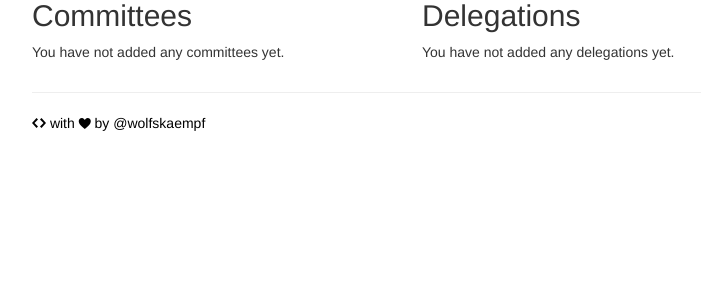
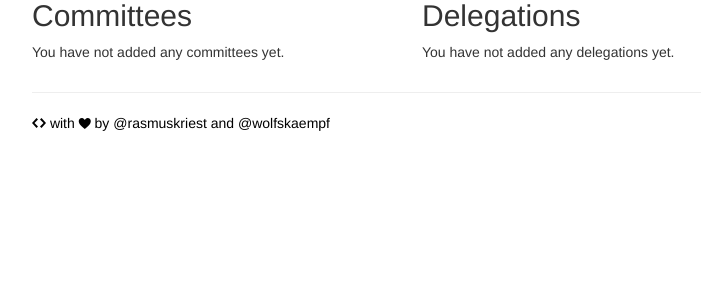
Before and after one commit to wolfskaempf/jurymatic, a Django app: page / in a window 1280 px wide. Shown: the part 424-726 px from the top of the page, without its empty margins (38-739 px from the left). Run offline with Django 3.2, Linux system fonts and the light colour scheme; data that the repository does not hold is empty; some libraries are stand-ins or nearby versions.

Commit message:
Update footer to include @rasmuskriest

```diff
--- a/jurycore/templates/jurycore/_footer.html
+++ b/jurycore/templates/jurycore/_footer.html
@@ -1,6 +1,6 @@
 <div class="hidden-print container">
   <hr>
   <p>
-    <a class="credit" target="_blank" href="https://github.com/wolfskaempf"><span class="octicon octicon-code"></span> with <span class="octicon octicon-heart"></span> by @wolfskaempf</a>
+    <a class="credit" target="_blank" href="https://github.com/wolfskaempf"><span class="octicon octicon-code"></span> with <span class="octicon octicon-heart"></span> by @rasmuskriest and @wolfskaempf</a>
   </p>
 </div>
```
